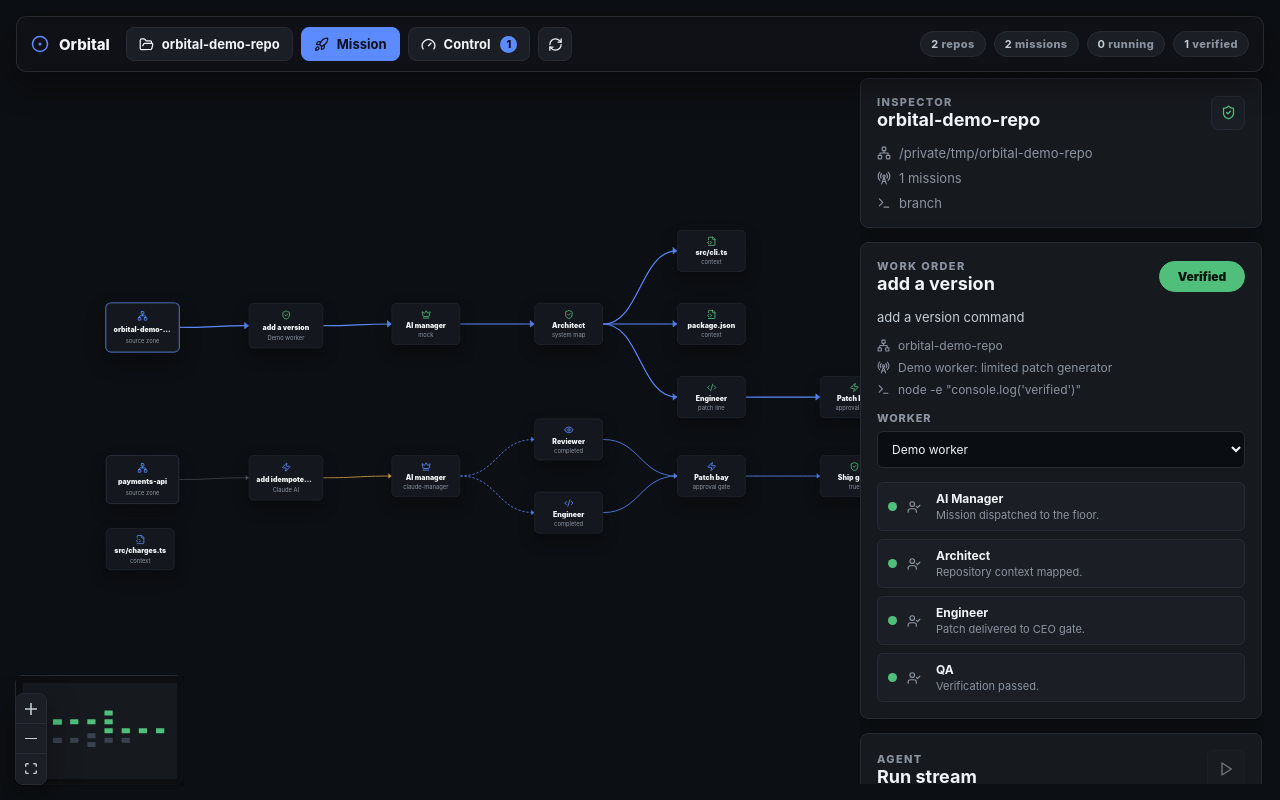
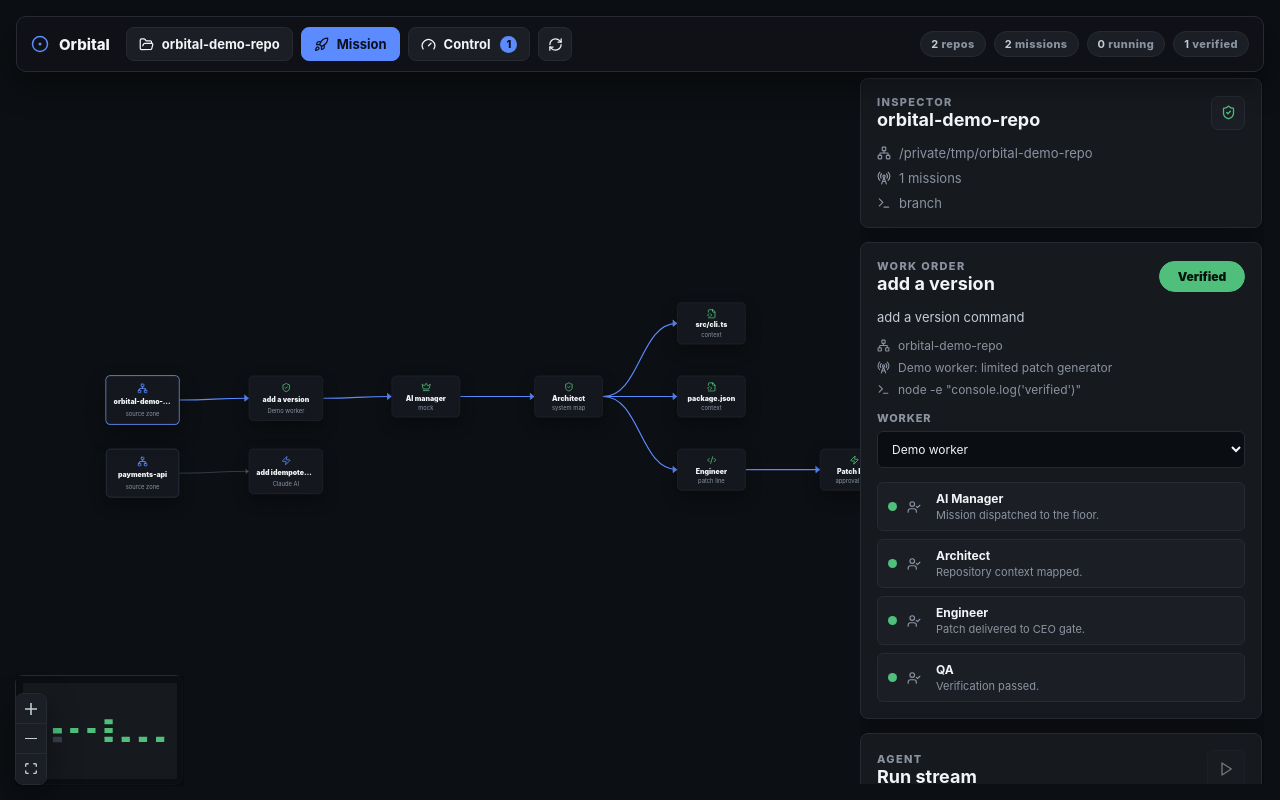
Before and after one commit to whosgotch/orbital, a React (Vite) app in the folder app/: page / in a window 1280 px wide. Built offline with nearby package versions, Linux system fonts and the light colour scheme.

Commit message:
feat(app): collapse missions, expand only the focused one

```diff
--- a/app/src/App.tsx
+++ b/app/src/App.tsx
@@ -156,9 +156,13 @@ export function App() {
       })),
     [runtimeByMission, workspaceMissions],
   );
+  // Overview + focus: keep the canvas calm by collapsing every mission to a
+  // single node, and only expanding the focused mission's agent pipeline.
   const graphNodes = useMemo(
     () =>
-      workspaceGraphNodes.map((node) => {
+      workspaceGraphNodes
+        .filter((node) => node.kind === "repo" || node.kind === "mission" || node.mission_id === selectedMissionId)
+        .map((node) => {
           const status = node.mission_id ? statusFromRuntime(runtimeByMission[node.mission_id]) : undefined;
           // Surface each mission's assigned worker on its node so the per-mission
           // choice is visible on the canvas (blocked missions keep their warning).
@@ -167,8 +171,15 @@ export function App() {
           }
           return { ...node, status };
         }),
-    [runtimeByMission, workspaceGraphNodes, workerModeByMission],
+    [runtimeByMission, workspaceGraphNodes, workerModeByMission, selectedMissionId],
   );
+
+  // Drop edges whose endpoints were collapsed away, so only the focused
+  // mission's pipeline edges remain alongside the repo→mission links.
+  const graphEdges = useMemo(() => {
+    const visible = new Set(graphNodes.map((node) => node.id));
+    return workspaceGraphEdges.filter((edge) => visible.has(edge.from) && visible.has(edge.to));
+  }, [graphNodes, workspaceGraphEdges]);
 
   const runningMissionIds = useMemo(
     () => new Set(workspaceMissions.filter((m) => runtimeByMission[m.id]?.status === "running").map((m) => m.id)),
@@ -581,7 +592,7 @@ export function App() {
     <main className="canvas-shell">
       <GraphMap
         nodes={graphNodes}
-        edges={workspaceGraphEdges}
+        edges={graphEdges}
         selectedNodeId={selectedGraphNode?.id ?? ""}
         selectedMissionId={selectedMission?.id ?? ""}
         runningMissionIds={runningMissionIds}
```
Lines whose indentation alone changed are shown as unchanged.
